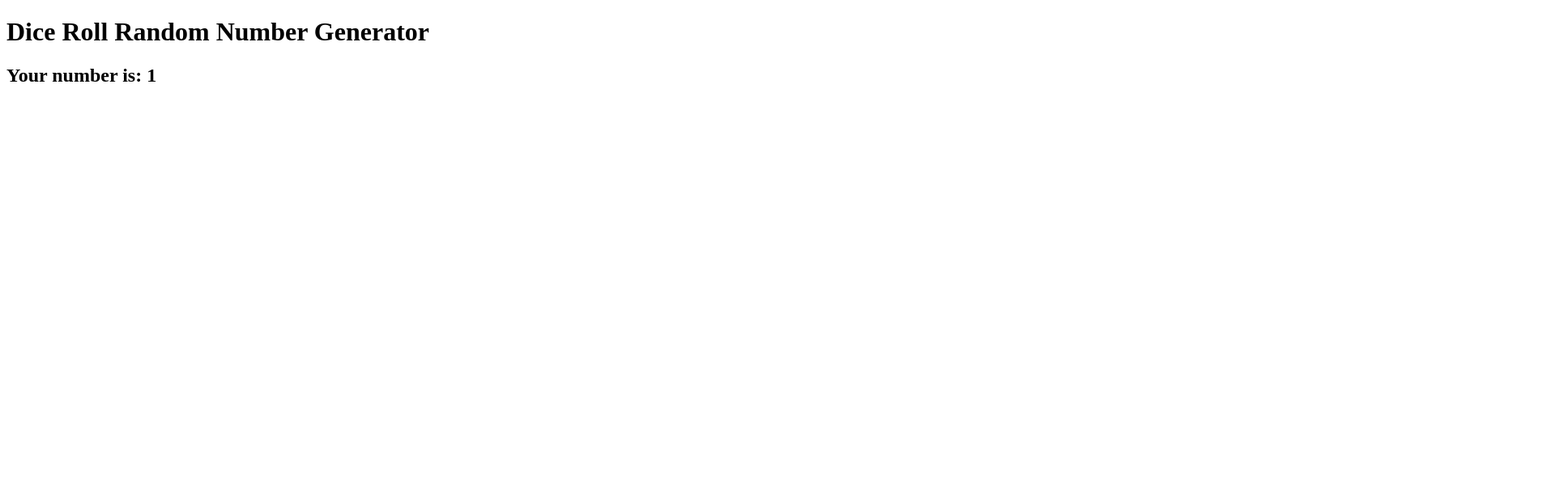
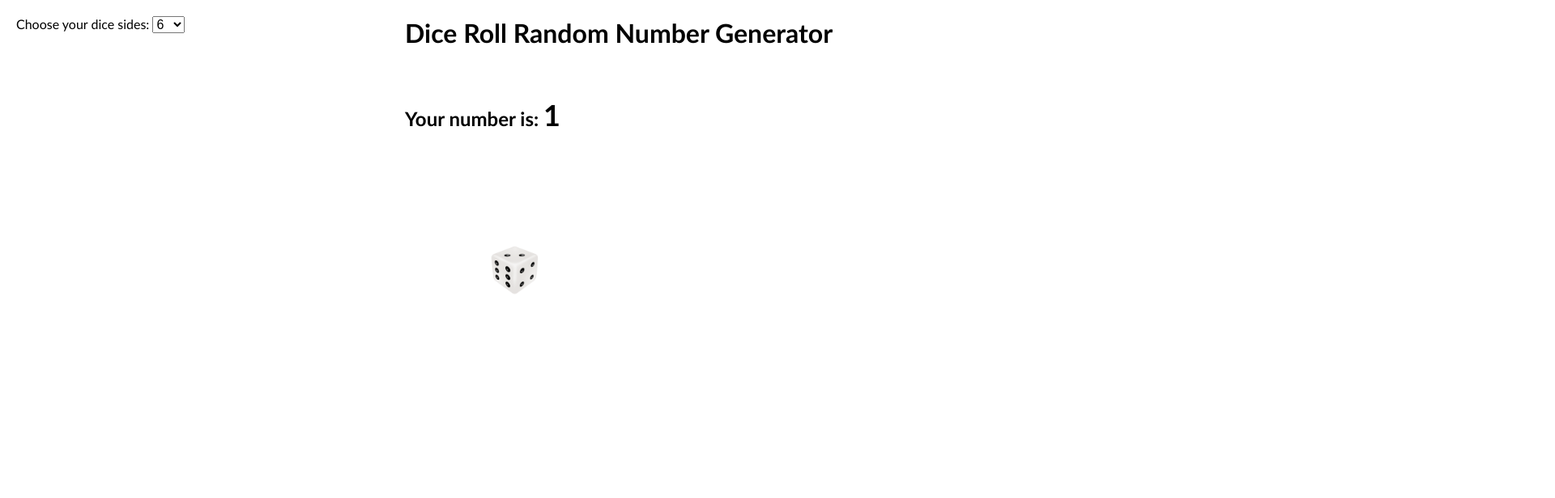
Before and after one commit to LilyBarrettPower/DiceRoll, a plain HTML site: page index.html in a window 1280 px wide. Shown: the top 616 px of the page at 81% size, 1920 px wide, since content can reach past the window. Drawn offline with Linux system fonts and the light colour scheme.

Commit message:
Addition of a css file, some playing around with the aniimation and image position to ensure the image doesn't do a full circle of the whole webpage. Now need to add some more styling to make the webpage look pretty

```diff
--- a/dice.js
+++ b/dice.js
@@ -1,24 +1,26 @@
 function rollDice() {
     const dice = document.getElementById("dice");
-    const resultE = document.getElementById("result");
+    const resultElement = document.getElementById("result");
     const diceSidesSelect = document.getElementById("diceSides");
 
     dice.style.animation = "rollAnimation 1s ease-in-out";
 
     setTimeout (() => {
         const selectedDiceSides = parseInt(diceSidesSelect.value);
-        const number = Math.floor(Math.random() * selectedDiceSides) + 1;
+        const randomNumber = Math.floor(Math.random() * selectedDiceSides) + 1;
 
         dice.innerHTML = `<img src="dice.png" alt="Dice Image" id="rollButton">`;
-        resultE.textcontent = number;
+        resultElement.textContent = randomNumber;
+        resultElement.style.display = "inline";
+        resultElement.style.fontWeight = "bold";
 
         setTimeout(() => {
             dice.style.animation = "";
-        }, 100);
+        }, 50);
 
         setTimeout(() => {
-            resultE.style.display = "none";
-        }, 3000);
+            resultElement.style.display = "none";
+        }, 2000);
     }, 1000);
 }
 
--- a/index.html
+++ b/index.html
@@ -10,10 +10,10 @@
         <h1>Dice Roll Random Number Generator</h1>
         <h2>Your number is: <span id="result">1</span></h2>
         <div class="diceContainer">
-            <div class="dice">
+            <div class="dice" id="dice">
                 <img src="dice.png" alt="Dice Image" id="rollButton">
             </div>
-            <div class="diceOptions" id="dice">
+            <div class="diceOptions">
                 <label for="diceSides">Choose your dice sides: </label>
                 <select id="diceSides">
                     <option value="6" selected>6</option>
--- a/style.css
+++ b/style.css
@@ -0,0 +1,66 @@
+body {
+    display: flex;
+    justify-content: center;
+    align-items: center;
+    height: 72px;
+    margin: 0;
+    font-family:'Gill Sans', 'Gill Sans MT', Calibri, 'Trebuchet MS', sans-serif;
+}
+
+h1 {
+    position: absolute;
+    top: 0;
+    left: 500px;
+}
+
+h2 {
+    position: absolute;
+    top: 100px;
+    left: 500px;
+}
+
+.diceContainer {
+    display: flex;
+    flex-direction: column;
+    align-items: center;
+}
+
+.dice {
+    display: flex;
+    align-items: center;
+    position: relative;
+    top: 300px;
+
+}
+
+img {
+    width: 100px;
+    height: 100px;
+    margin-right: 10px;
+    cursor: pointer;
+}
+
+#result {
+    font-size: 36px;
+    font-weight: bold;
+    font: black;
+}
+
+.diceOptions {
+    position: absolute;
+    top: 20px;
+    left: 20px;
+}
+
+select {
+    font-size: 16px;
+}
+
+@keyframes rollAnimation {
+    0% {
+        transform: rotate(0deg);
+    }
+    100% {
+        transform: rotate(360deg);
+    }
+}
```
